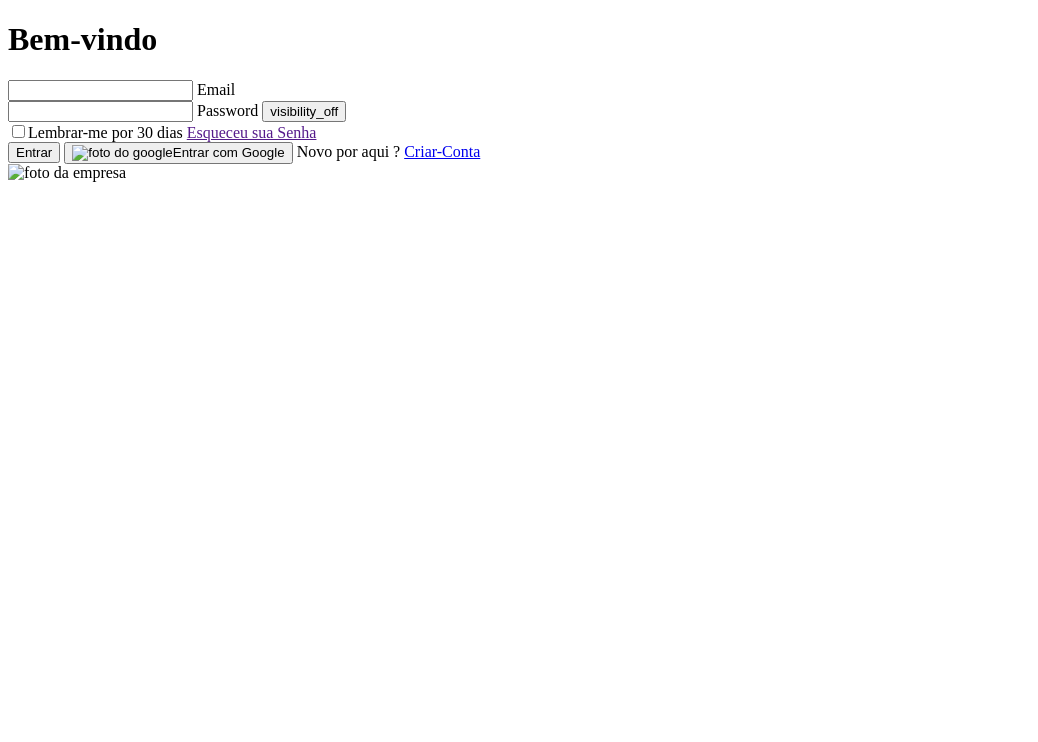
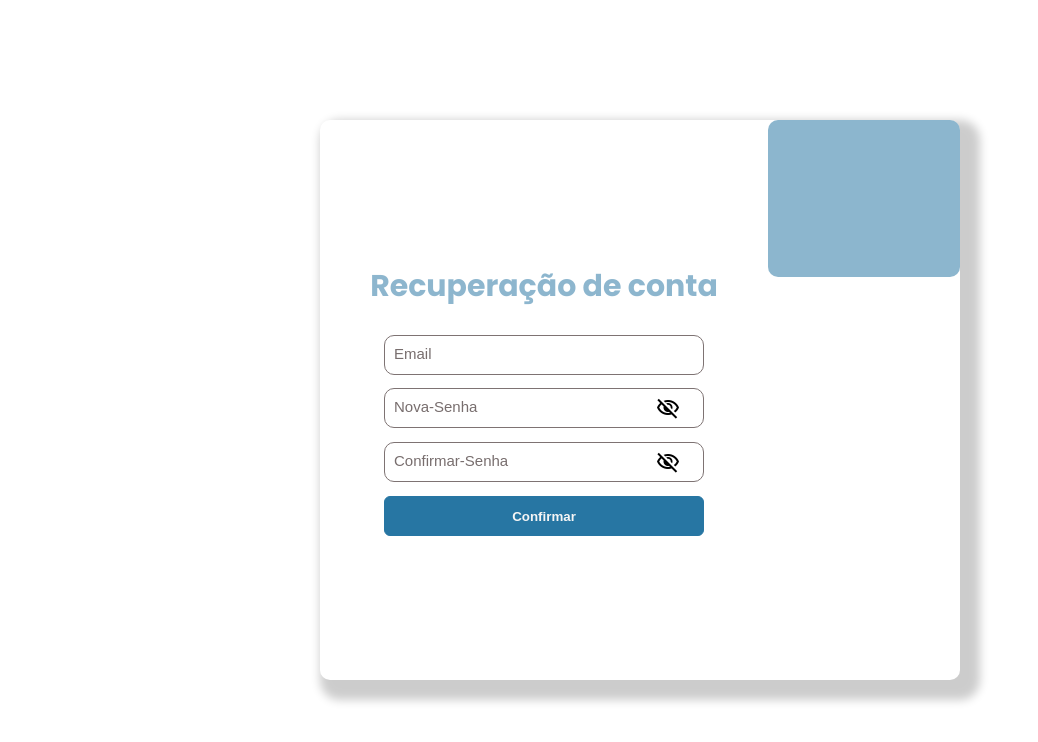
Before and after one commit to 3der-source/Dashboard-admin, a website: page frontend/pages/Esqueceu-sua-Senha.html in a window 1280 px wide. Shown: the whole page, without its empty margins (0-1038 px from the left). Drawn offline with nearby package versions, Linux system fonts and the light colour scheme.

Commit message:
criando esquci minha senha

```diff
--- a/frontend/pages/Esqueceu-sua-Senha.html
+++ b/frontend/pages/Esqueceu-sua-Senha.html
@@ -4,12 +4,14 @@
     <meta charset="UTF-8">
     <meta name="viewport" content="width=device-width, initial-scale=1.0">
     <title>Esqueceu sua Senha</title>
+    <link rel="stylesheet" href="/css/global.css">
+    <link rel="stylesheet" href="https://fonts.googleapis.com/css2?family=Material+Symbols+Sharp:opsz,wght,FILL,GRAD@48,400,0,0" />
 </head>
 <body>
         <div class="container-logIn">
             <form class="content-border fade-in-left">
                 <div class="content-login">
-                    <h1 class="main-title">Bem-vindo</h1>
+                    <h1 class="main-title">Recuperação de conta</h1>
                     <div class="content-input">
                         <input type="email"  class="content-email" id="email" required>
                         <label for="email" class="main-text">Email</label>
@@ -17,26 +19,31 @@
                     <div class="content-input">
                         <input type="password" id="password" required
                         class="content-password">
-                        <label class="main-text" for="password">Password</label>
+                        <label class="main-text" for="password">Nova-Senha</label>
                         <button type="button" id="showPasswordBtn" class="showPass">
                             <span class="material-symbols-sharp">
                                 visibility_off
                             </span>
                         </button>
                     </div>
-                    <div class="content-check">
-                            <input type="checkbox" id="remember-me" class="content-checkbox"><label for="remember-me" class="content-remember">Lembrar-me por 30 dias</label>
-                            <a href="" class="content-forgot-password">Esqueceu sua Senha</a>
+                    <div class="content-input">
+                        <input type="password" id="password" required
+                        class="content-password">
+                        <label class="main-text" for="password">Confirmar-Senha</label>
+                        <button type="button" id="showPasswordBtn" class="showPass">
+                            <span class="material-symbols-sharp">
+                                visibility_off
+                            </span>
+                        </button>
                     </div>
                     <div class="content-buttons">
-                        <button class="style-button-enter">Entrar</button>
-                        <button class="style-button-google"><img src="assets/download 13.svg" alt="foto do google" class="img-style">Entrar com Google</button>
-                        <span class="content-Create">Novo por aqui ? <a href="register" class="content-new-acount">Criar-Conta</a></span>
+                        <button class="style-button-enter">Confirmar</button>
                     </div>
                 </div>
                 <div class="content-img">
-                    <img src="assets/Group.svg" alt="foto da empresa" >
+
                 </div>
+
             </form>
     </div>
 </body>
--- a/frontend/src/css/Esqueceu sua Senha.css
+++ b/frontend/src/css/Esqueceu sua Senha.css
@@ -0,0 +1,142 @@
+.content-border{
+    display: flex;
+    width: 50%;
+    height: 70%;
+    box-shadow: 10px 10px 10px 10px rgba(0, 0, 0, 0.2);
+    border-radius: 10px;
+}
+.content-img{
+    background: var(--second-back-color) 50%;
+    max-height: 28%;
+    max-width: 30%;
+
+}
+.main-text{
+    font-family: var(--second-font);
+    color: var(--main-color);
+    margin-bottom: 2px;
+
+    position: absolute;
+    left: 1rem;
+    z-index: 2;
+    top: 10px;
+
+    transition: ease all 400ms;
+}
+
+.content-email{
+    border: 1px solid var( --border-input-color);
+    border-radius: 10px;
+    width: 320px;
+    height: 40px;
+    margin-bottom: 1em;
+    padding-left: 10px;
+    outline: none;
+}
+.content-password{
+    border: 1px solid var( --border-input-color);
+    border-radius: 10px;
+    width: 320px;
+    height: 40px;
+    margin-bottom: 1.4rem;
+    padding-left: 10px;
+    outline: none;
+}
+.style-button-enter{
+    border: 1px solid var(--color-buton);
+    border-radius: 6px;
+    background: var(--color-buton);
+    color: var(--main-back-color);
+    height: 40px;
+    font-family: var(--second-font);
+    font-weight: 700;
+    width: 320px;
+    cursor: pointer;
+    transition: font-size 500ms;
+}
+
+.style-button-enter:hover{
+    font-size: 18px;
+}
+.main-title {
+    font-size: 3rem;
+    font-family: var(--main-font);
+    font-weight: 700;
+    color: var(--second-back-color);
+    margin-bottom: 26px;
+}
+.content-input{
+    display: flex;
+    flex-direction: column;
+    position: relative;
+}
+
+.content-input > input{
+    position: relative;
+    z-index: 1;
+}
+
+.content-input > input:focus ~ .main-text,
+.content-input > input:valid ~ .main-text{
+    top: 0;
+    font-size: 1rem;
+}
+.content-img > img {
+    width: 270px;
+}
+
+@media screen and (max-width: 375px){
+    .content-border{
+        box-shadow: none;
+    }
+    .container-logIn{
+        display: grid;
+    }
+    .content-email{
+        width: 290px;
+    }
+    .content-password{
+        width: 290px;
+    }
+    .style-button-enter{
+        margin-bottom: revert;
+    }
+    .style-button-enter ,.style-button-google{
+        width: 290px;
+    }
+    .content-buttons{
+        display: contents;
+        align-items: center;
+    }
+    .content-check{
+        display: flex;
+        gap: 3px;
+    }
+    .content-forgot-password{
+        font-size: 13px;
+    }
+    .content-Create{
+        margin-top: auto;
+    }
+    .content-check{
+        margin-top: revert;
+    }
+    .content-Create{
+        font-size: 15px;
+    }
+}
+
+@media screen and (max-width: 452px){
+    .content-border{
+        box-shadow: none;
+    }
+}
+
+@media screen and (max-width: 768px){
+    .content-img > img{
+        display: contents;
+    }
+    .content-img{
+        display: contents;
+    }
+}
--- a/frontend/src/css/global.css
+++ b/frontend/src/css/global.css
@@ -1,6 +1,7 @@
 @import url('https://fonts.googleapis.com/css2?family=Nunito+Sans:ital,wght@0,200;0,300;0,400;0,500;0,600;0,700;0,800;0,900;1,200;1,300;1,400;1,500;1,600;1,700;1,800;1,900&family=Poppins:ital,wght@0,100;0,200;0,300;0,400;0,500;0,600;0,700;0,800;0,900;1,100;1,200;1,300;1,400;1,500;1,600;1,700;1,800;1,900&display=swap');
 @import url('/css/Log-in.css');
 @import url('/css/register.css');
+@import url('/css/Esqueceu sua Senha.css');
 
 * {
     margin: 0;
```
Also changed, not shown: frontend/pages/Log-in.html (+2 -2 lines).
